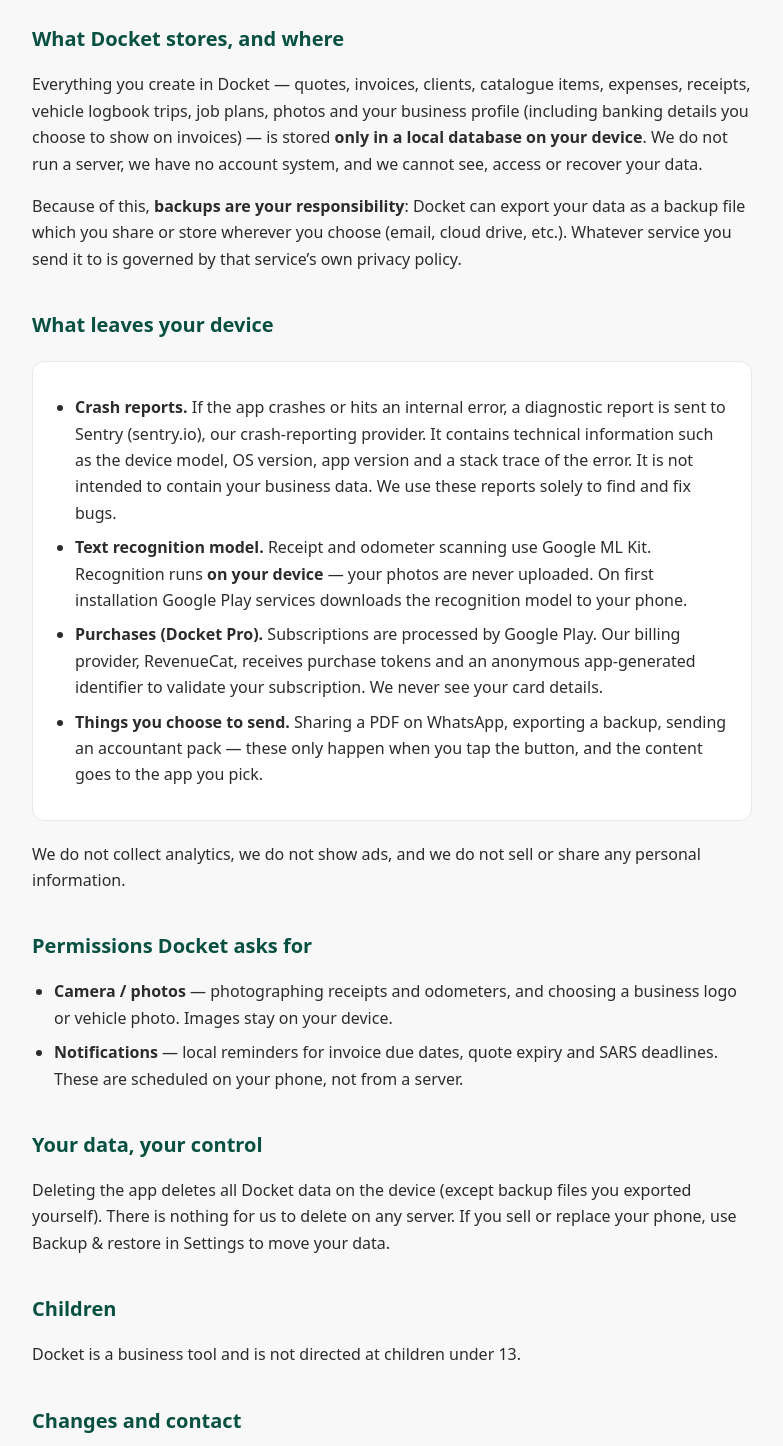
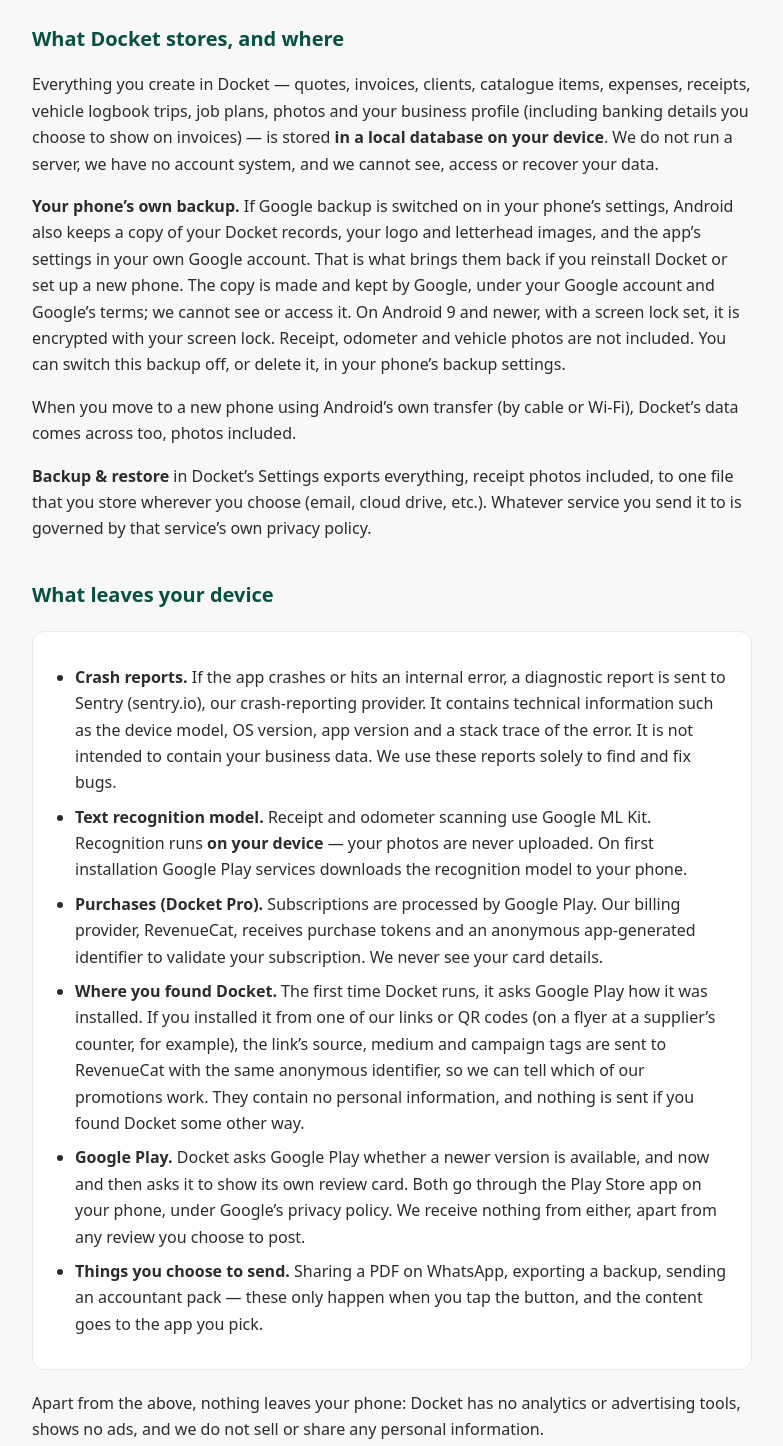
Before and after one commit to KultivarSA/docket-legal, a plain HTML site: page index.html in a window 1280 px wide. Shown: the part 320-1766 px from the top of the page, without its empty margins (248-1031 px from the left). Drawn offline with Linux system fonts and the light colour scheme.

Commit message:
Privacy policy: Android backup, install source, Google Play
Updated 18 November 2026, matching store/privacy-policy.md in the app repo.

- Android's own backup copies Docket's records, logo and letterhead and
  settings to the user's own Google account when Google backup is on;
  photos are excluded. Phone-to-phone transfer carries everything. Deleting
  the app leaves that Google copy in place until the user deletes it.
- The install source tags (from our links and QR codes) are sent to
  RevenueCat with the anonymous identifier, which the policy did not say.
- The update check and the review card go through Google Play.
- "We do not collect analytics" becomes "no analytics or advertising
  tools", with the items above listed.

Co-Authored-By: Claude Opus 5.5 <noreply@anthropic.com>

```diff
--- a/index.html
+++ b/index.html
@@ -33,7 +33,7 @@
 <body>
 <header><div class="wrap">
   <h1>Docket Privacy Policy</h1>
-  <p>Last updated: 7 July 2026</p>
+  <p>Last updated: 18 November 2026</p>
 </div></header>
 <main>
   <p class="lead">Docket is an offline-first quoting and invoicing app for South
@@ -46,11 +46,23 @@
   <p>Everything you create in Docket — quotes, invoices, clients, catalogue
   items, expenses, receipts, vehicle logbook trips, job plans, photos and your
   business profile (including banking details you choose to show on invoices)
-  — is stored <strong>only in a local database on your device</strong>. We do
-  not run a server, we have no account system, and we cannot see, access or
+  — is stored <strong>in a local database on your device</strong>. We do not
+  run a server, we have no account system, and we cannot see, access or
   recover your data.</p>
-  <p>Because of this, <strong>backups are your responsibility</strong>: Docket
-  can export your data as a backup file which you share or store wherever you
+  <p><strong>Your phone&rsquo;s own backup.</strong> If Google backup is
+  switched on in your phone&rsquo;s settings, Android also keeps a copy of your
+  Docket records, your logo and letterhead images, and the app&rsquo;s settings
+  in your own Google account. That is what brings them back if you reinstall
+  Docket or set up a new phone. The copy is made and kept by Google, under your
+  Google account and Google&rsquo;s terms; we cannot see or access it. On
+  Android&nbsp;9 and newer, with a screen lock set, it is encrypted with your
+  screen lock. Receipt, odometer and vehicle photos are not included. You can
+  switch this backup off, or delete it, in your phone&rsquo;s backup
+  settings.</p>
+  <p>When you move to a new phone using Android&rsquo;s own transfer (by cable
+  or Wi-Fi), Docket&rsquo;s data comes across too, photos included.</p>
+  <p><strong>Backup &amp; restore</strong> in Docket&rsquo;s Settings exports
+  everything, receipt photos included, to one file that you store wherever you
   choose (email, cloud drive, etc.). Whatever service you send it to is
   governed by that service&rsquo;s own privacy policy.</p>
 
@@ -70,28 +82,45 @@
     Google Play. Our billing provider, RevenueCat, receives purchase tokens and
     an anonymous app-generated identifier to validate your subscription. We
     never see your card details.</li>
+    <li><strong>Where you found Docket.</strong> The first time Docket runs, it
+    asks Google Play how it was installed. If you installed it from one of our
+    links or QR codes (on a flyer at a supplier&rsquo;s counter, for example),
+    the link&rsquo;s source, medium and campaign tags are sent to RevenueCat
+    with the same anonymous identifier, so we can tell which of our promotions
+    work. They contain no personal information, and nothing is sent if you
+    found Docket some other way.</li>
+    <li><strong>Google Play.</strong> Docket asks Google Play whether a newer
+    version is available, and now and then asks it to show its own review card.
+    Both go through the Play Store app on your phone, under Google&rsquo;s
+    privacy policy. We receive nothing from either, apart from any review you
+    choose to post.</li>
     <li><strong>Things you choose to send.</strong> Sharing a PDF on WhatsApp,
     exporting a backup, sending an accountant pack — these only happen when you
     tap the button, and the content goes to the app you pick.</li>
   </ul></div>
-  <p>We do not collect analytics, we do not show ads, and we do not sell or
-  share any personal information.</p>
+  <p>Apart from the above, nothing leaves your phone: Docket has no analytics
+  or advertising tools, shows no ads, and we do not sell or share any personal
+  information.</p>
 
   <h2>Permissions Docket asks for</h2>
   <ul>
     <li><strong>Camera / photos</strong> — photographing receipts and
     odometers, and choosing a business logo or vehicle photo. Images stay on
-    your device.</li>
+    your device, apart from your logo and letterhead in your phone&rsquo;s own
+    backup, described above.</li>
     <li><strong>Notifications</strong> — local reminders for invoice due
     dates, quote expiry and SARS deadlines. These are scheduled on your phone,
     not from a server.</li>
   </ul>
 
   <h2>Your data, your control</h2>
-  <p>Deleting the app deletes all Docket data on the device (except backup
-  files you exported yourself). There is nothing for us to delete on any
-  server. If you sell or replace your phone, use Backup &amp; restore in
-  Settings to move your data.</p>
+  <p>Deleting the app deletes all Docket data on the device, except backup
+  files you exported yourself. If Google backup is on, the copy in your Google
+  account stays there, under Google&rsquo;s control, until you delete it in
+  your phone or Google account settings, or Google removes it. There is nothing
+  for us to delete on any server. If you sell or replace your phone, use
+  Backup &amp; restore in Settings, or Android&rsquo;s own transfer, to move
+  your data.</p>
 
   <h2>Children</h2>
   <p>Docket is a business tool and is not directed at children under 13.</p>
```
